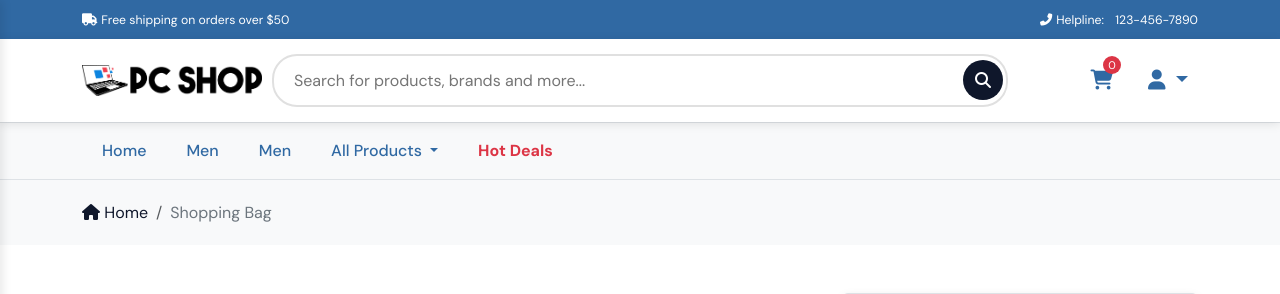
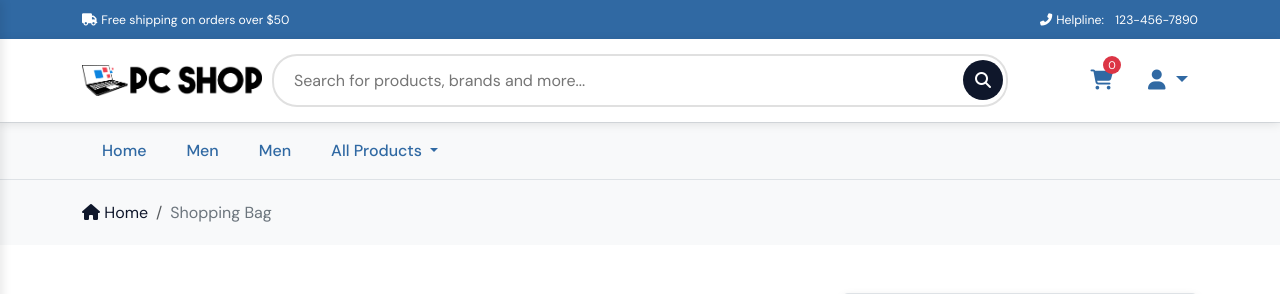
Before and after one commit to Md-Minhazul-Alam/ecommerce, a Django app: page /bag/ in a window 1280 px wide. Shown: the top 294 px of the page. Run offline with Django 5.2, Linux system fonts and the light colour scheme; data comes from the database, SQL or seed files in the repository; some libraries are stand-ins or nearby versions.

Commit message:
Menu & Readme Updated

```diff
--- a/templates/frontend/includes/menu.html
+++ b/templates/frontend/includes/menu.html
@@ -54,9 +54,6 @@
                         <li><a class="dropdown-item" href="{% url 'all_products' %}">All Products</a></li>
                     </ul>
                 </li>
-                <li class="nav-item">
-                    <a class="nav-link text-danger fw-bold" href="#">Hot Deals</a>
-                </li>
             </ul>
         </div>
     </div>
```
Also changed, not shown: README.md.
